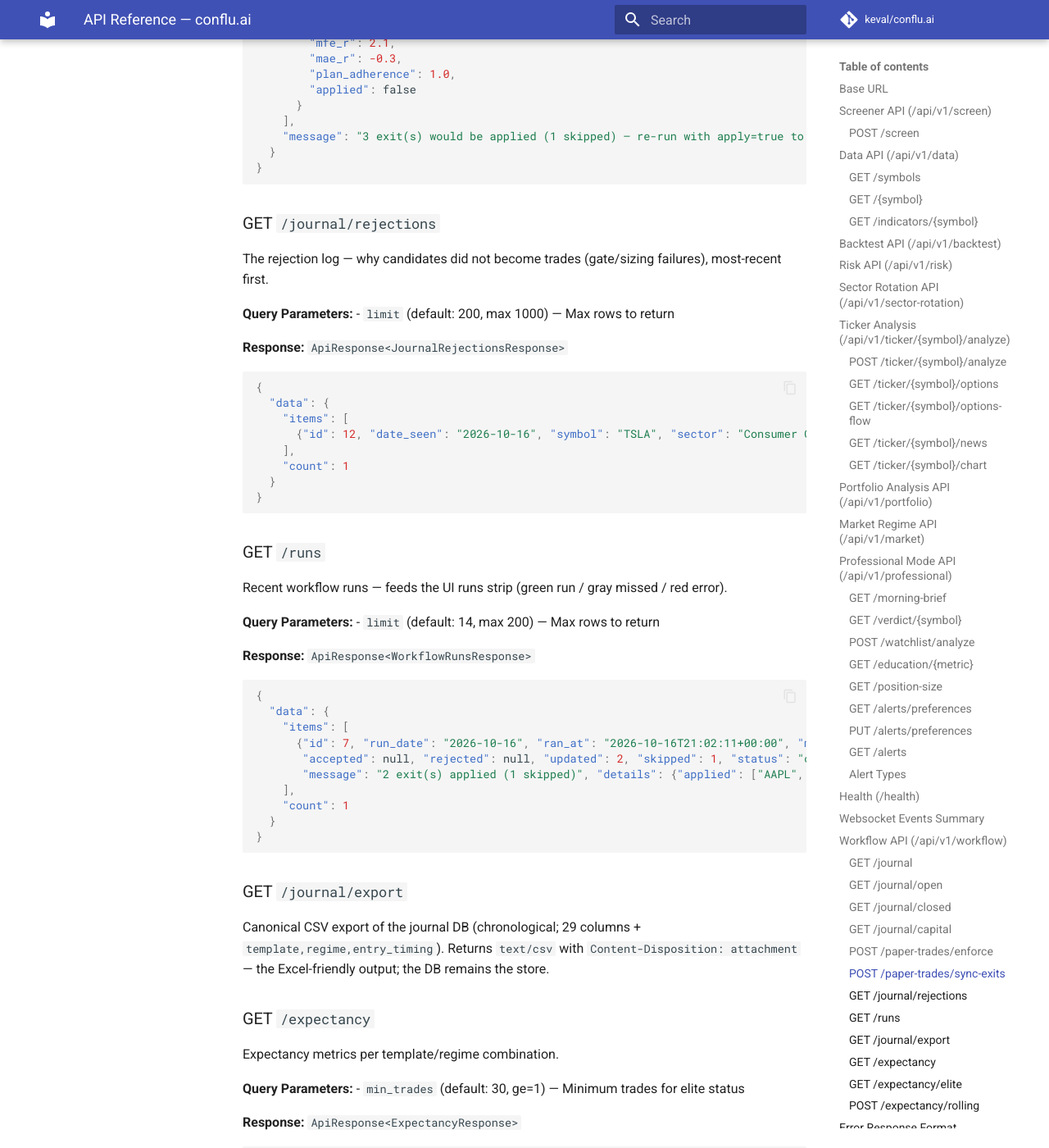
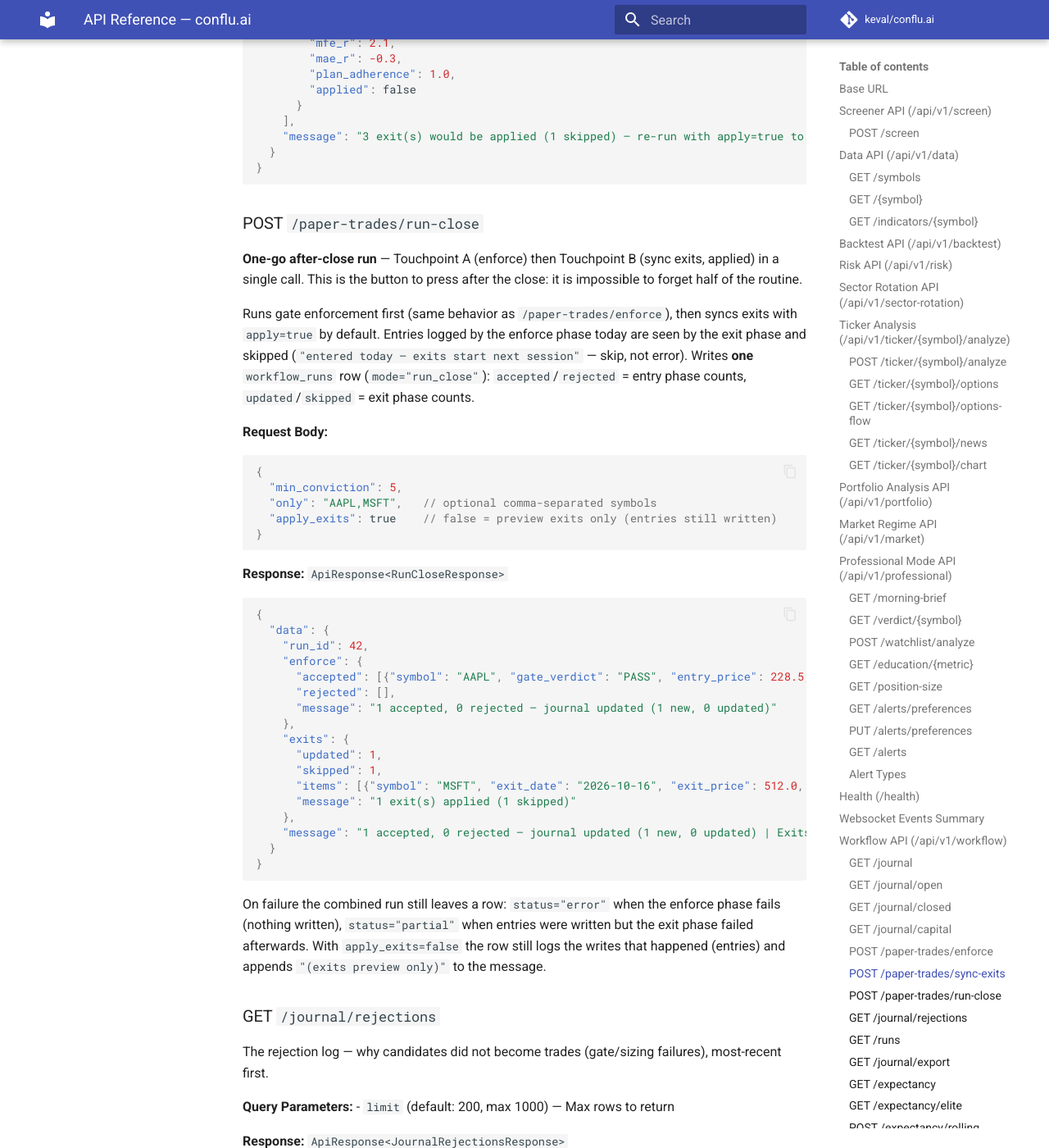
Before and after one commit to mk-keval/conflu.ai, an MkDocs documentation site: the page built from docs/API.md, in a window 1280 px wide and 1400 px high, scrolled down 17200 px. Shown: the whole window at 82% size. Built offline with MkDocs 1.6.1 and Material for MkDocs 9.7.7, drawn with Linux system fonts in a browser that asks for light colours; comment, search, counter and statistics services are not loaded.

Commit message:
docs: D-68 P3 — one-click run-close endpoint + --run-close CLI (API.md + session log)

````diff
--- a/docs/API.md
+++ b/docs/API.md
@@ -745,6 +745,43 @@ Fetches daily OHLCV for open journal rows, infers exit (stop/target/time), write
 }
 ```
 
+### POST `/paper-trades/run-close`
+**One-go after-close run** — Touchpoint A (enforce) then Touchpoint B (sync exits, applied) in a single call. This is the button to press after the close: it is impossible to forget half of the routine.
+
+Runs gate enforcement first (same behavior as `/paper-trades/enforce`), then syncs exits with `apply=true` by default. Entries logged by the enforce phase today are seen by the exit phase and skipped (`"entered today — exits start next session"` — skip, not error). Writes **one** `workflow_runs` row (`mode="run_close"`): `accepted`/`rejected` = entry phase counts, `updated`/`skipped` = exit phase counts.
+
+**Request Body:**
+```json
+{
+  "min_conviction": 5,
+  "only": "AAPL,MSFT",   // optional comma-separated symbols
+  "apply_exits": true    // false = preview exits only (entries still written)
+}
+```
+
+**Response:** `ApiResponse<RunCloseResponse>`
+```json
+{
+  "data": {
+    "run_id": 42,
+    "enforce": {
+      "accepted": [{"symbol": "AAPL", "gate_verdict": "PASS", "entry_price": 228.5, "stop_loss": 222.1, "position_size_pct": 2.1, "target_1": 241.0, "target_2": 253.5}],
+      "rejected": [],
+      "message": "1 accepted, 0 rejected — journal updated (1 new, 0 updated)"
+    },
+    "exits": {
+      "updated": 1,
+      "skipped": 1,
+      "items": [{"symbol": "MSFT", "exit_date": "2026-10-16", "exit_price": 512.0, "exit_reason": "target_1", "realized_r": 2.1, "pnl_usd": 840.0, "mfe_r": 2.3, "mae_r": -0.4, "plan_adherence": 1.0, "applied": true}],
+      "message": "1 exit(s) applied (1 skipped)"
+    },
+    "message": "1 accepted, 0 rejected — journal updated (1 new, 0 updated) | Exits: 1 exit(s) applied (1 skipped)"
+  }
+}
+```
+
+On failure the combined run still leaves a row: `status="error"` when the enforce phase fails (nothing written), `status="partial"` when entries were written but the exit phase failed afterwards. With `apply_exits=false` the row still logs the writes that happened (entries) and appends `"(exits preview only)"` to the message.
+
 ### GET `/journal/rejections`
 The rejection log — why candidates did not become trades (gate/sizing failures), most-recent first.
 
````
Also changed, not shown: docs/SESSIONS/2026-10-18_paper-journal-db-eod-planning.md (+17 -1 lines).
